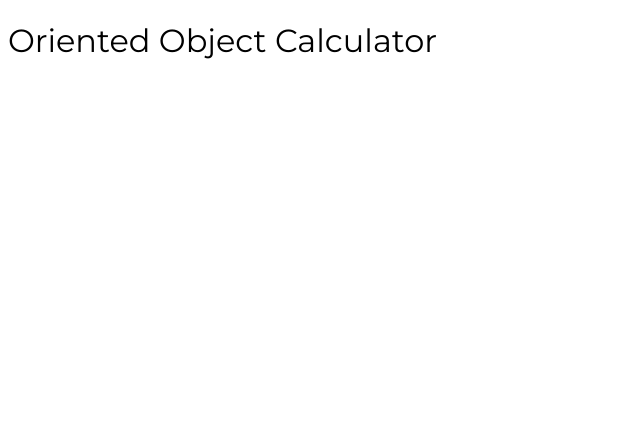
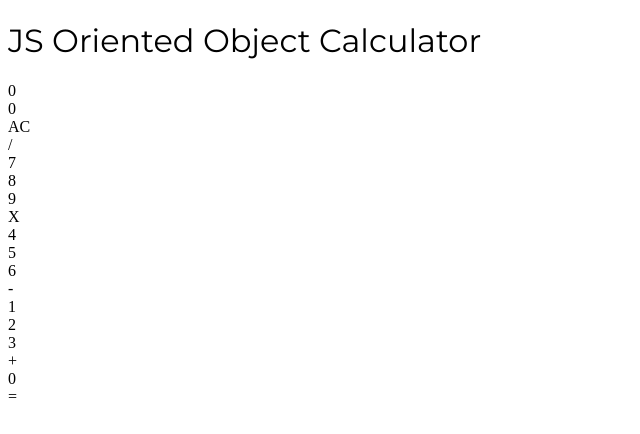
Before and after one commit to luandunas/oop-web-calculator, a plain HTML site: page index.html in a window 1280 px wide. Shown: the whole page, without its empty margins (0-640 px from the left). Drawn offline with Linux system fonts and the light colour scheme.

Commit message:
atualizar estrutura html

```diff
--- a/index.html
+++ b/index.html
@@ -7,7 +7,50 @@
     <link rel="stylesheet" href="css/style.css">
 </head>
 <body>
-    <h1>Oriented Object Calculator</h1>
+    <header>
+        <h1>JS Oriented Object Calculator</h1>
+    </header>
+    <main>
+        <section id="calculator">
+            <div id="calculator__display">
+                <div id="calculator__display__upperNumber">0</div>
+                <div id="calculator__display__resultNumber">0</div>
+            </div>
+
+            <div id="calculator__buttons">
+                <div class="calculator__buttons__row">
+                    <div class="calculator__buttons__row__button" id="calculator__buttons__row__button_ac">AC</div>
+                    <div class="calculator__buttons__row__button" id="calculator__buttons__row__button_division">/</div>
+                </div>
+                <div class="calculator__buttons__row">
+                    <div class="calculator__buttons__row__button">7</div>
+                    <div class="calculator__buttons__row__button">8</div>
+                    <div class="calculator__buttons__row__button">9</div>
+                    <div class="calculator__buttons__row__button" id="calculator__buttons__row__button_multiplication">X</div>
+                </div>
+                <div class="calculator__buttons__row">
+                    <div class="calculator__buttons__row__button">4</div>
+                    <div class="calculator__buttons__row__button">5</div>
+                    <div class="calculator__buttons__row__button">6</div>
+                    <div class="calculator__buttons__row__button" id="calculator__buttons__row__button_minus">-</div>
+                </div>
+                <div class="calculator__buttons__row">
+                    <div class="calculator__buttons__row__button">1</div>
+                    <div class="calculator__buttons__row__button">2</div>
+                    <div class="calculator__buttons__row__button">3</div>
+                    <div class="calculator__buttons__row__button" id="calculator__buttons__row__button_plus">+</div>
+                </div>
+                <div class="calculator__buttons__row">
+                    <div class="calculator__buttons__row__button" id="calculator__buttons__row__button_zero">0</div>
+                    <div class="calculator__buttons__row__button" id="calculator__buttons__row__button_equals">=</div>
+                </div>
+            </div>
+        </section>
+
+        <footer>
+
+        </footer>
+    </main>
 
     <script src="js/script.js"></script>
 </body>
```
